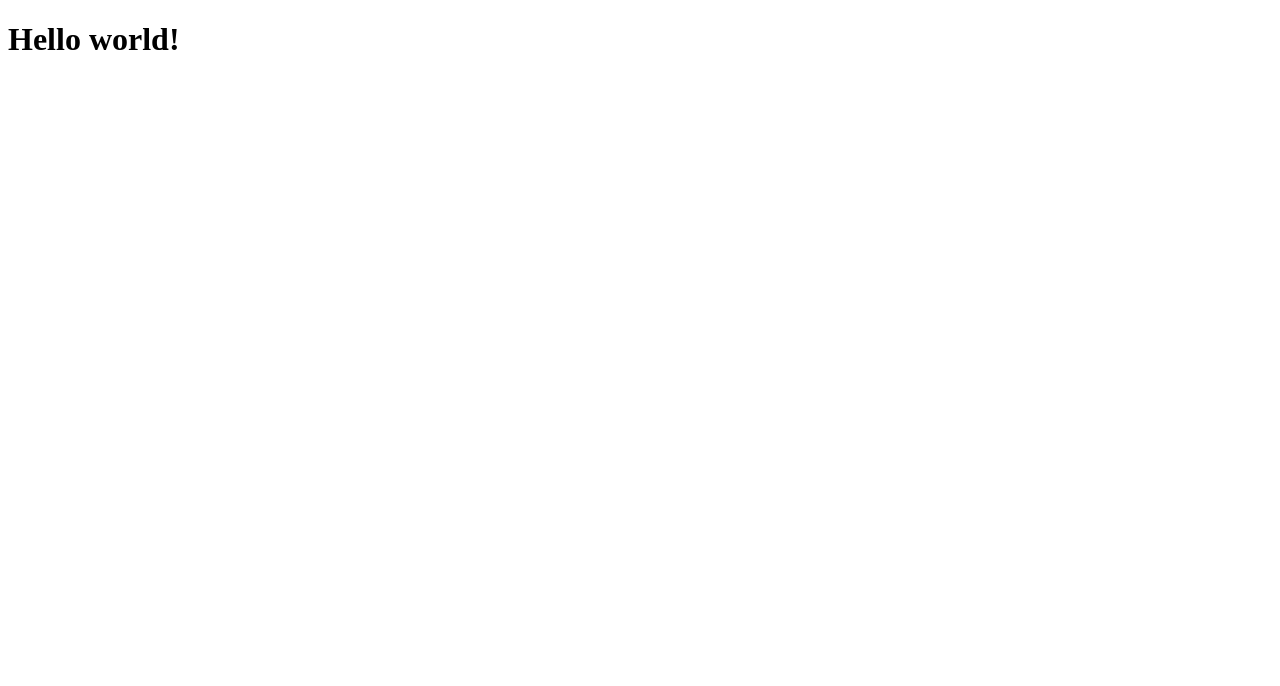
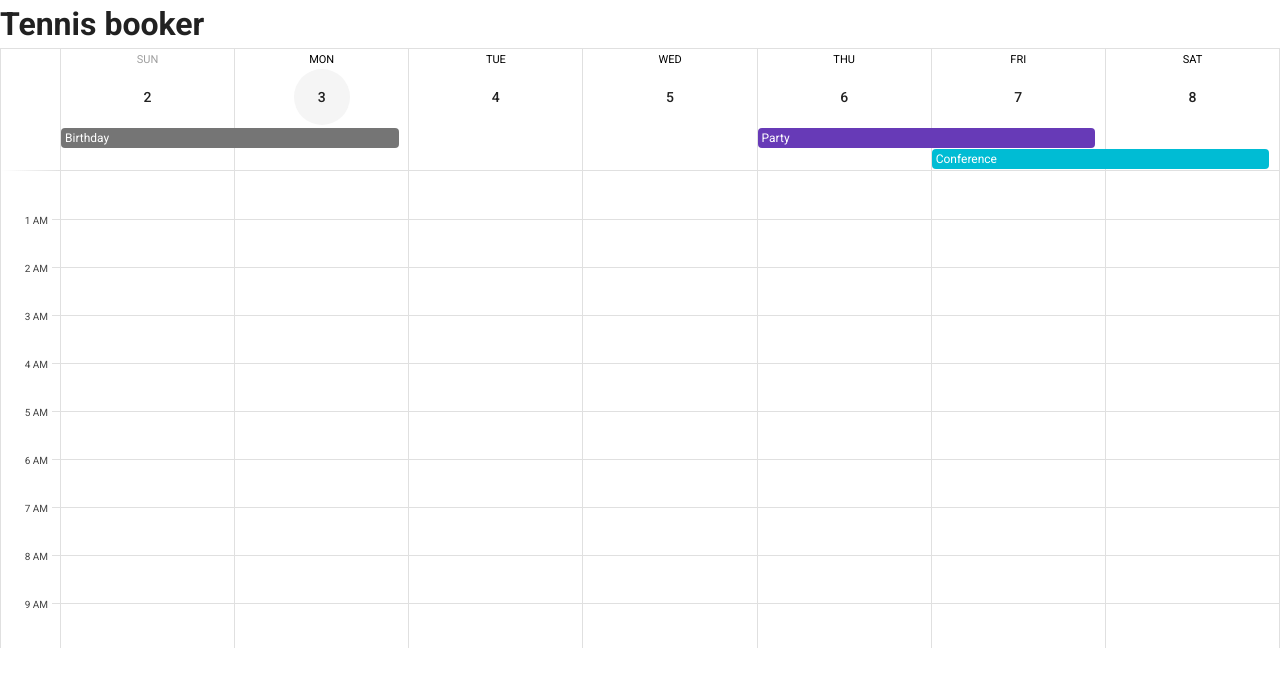
Before and after one commit to Zenika/tennisbooker, a Nuxt app: page / in a window 1280 px wide. Shown: the top 686 px of the page. Built offline with nearby package versions, Linux system fonts and the light colour scheme.

Commit message:
ajout vuetify calendar

```diff
--- /dev/null
+++ b/layouts/default.vue
@@ -0,0 +1,5 @@
+<template>
+    <v-app>
+        <nuxt/>
+    </v-app>
+</template>
--- /dev/null
+++ b/nuxt.config.js
@@ -0,0 +1,22 @@
+const title = 'Tennis booker'
+const description = 'Tennis booker est un outil de réservation de terrain de tennis'
+
+export default {
+    head: {
+        titleTemplate: 'Tennis booker',
+        meta: [
+            { charset: 'utf-8' },
+            { name: 'viewport', content: 'width=device-width, initial-scale=1' },
+            { name: 'description', content: description },
+            { name: 'og:title', content: title },
+            { name: 'og:description', content: description },
+            { name: 'twitter:description', content: description },
+            { name: 'twitter:title', content: title },
+        ],
+        link: [
+            { rel: 'stylesheet', href: 'https://fonts.googleapis.com/css?family=Roboto:100,300,400,500,700,900' },
+            { rel: 'stylesheet', href: 'https://cdn.jsdelivr.net/npm/@mdi/font@5.x/css/materialdesignicons.min.css' },
+        ],
+    },
+    buildModules: ['@nuxtjs/vuetify'],
+}
--- a/package.json
+++ b/package.json
@@ -8,5 +8,8 @@
     },
     "dependencies": {
         "nuxt": "^2.14.0"
+    },
+    "devDependencies": {
+        "@nuxtjs/vuetify": "^1.11.2"
     }
 }
--- a/pages/index.vue
+++ b/pages/index.vue
@@ -1,3 +1,96 @@
 <template>
-  <h1>Hello world!</h1>
+    <div>
+        <h1>Tennis booker</h1>
+        <v-sheet height="600">
+            <v-calendar
+                ref="calendar"
+                v-model="value"
+                :weekdays="weekday"
+                :type="type"
+                :events="events"
+                :event-overlap-mode="mode"
+                :event-overlap-threshold="30"
+                :event-color="getEventColor"
+                @change="getEvents"
+            ></v-calendar>
+        </v-sheet>
+    </div>
 </template>
+
+<script>
+export default {
+    data: () => ({
+        type: 'week',
+        types: ['month', 'week', 'day', '4day'],
+        mode: 'stack',
+        modes: ['stack', 'column'],
+        weekday: [0, 1, 2, 3, 4, 5, 6],
+        weekdays: [
+            { text: 'Sun - Sat', value: [0, 1, 2, 3, 4, 5, 6] },
+            { text: 'Mon - Sun', value: [1, 2, 3, 4, 5, 6, 0] },
+            { text: 'Mon - Fri', value: [1, 2, 3, 4, 5] },
+            { text: 'Mon, Wed, Fri', value: [1, 3, 5] },
+        ],
+        value: '',
+        events: [],
+        colors: ['blue', 'indigo', 'deep-purple', 'cyan', 'green', 'orange', 'grey darken-1'],
+        names: ['Meeting', 'Holiday', 'PTO', 'Travel', 'Event', 'Birthday', 'Conference', 'Party'],
+    }),
+    methods: {
+        getEvents({ start, end }) {
+            const events = []
+
+            const min = new Date(`${start.date}T00:00:00`)
+            const max = new Date(`${end.date}T23:59:59`)
+            const days = (max.getTime() - min.getTime()) / 86400000
+            const eventCount = this.rnd(days, days + 20)
+
+            for (let i = 0; i < eventCount; i++) {
+                const allDay = this.rnd(0, 3) === 0
+                const firstTimestamp = this.rnd(min.getTime(), max.getTime())
+                const first = new Date(firstTimestamp - (firstTimestamp % 900000))
+                const secondTimestamp = this.rnd(2, allDay ? 288 : 8) * 900000
+                const second = new Date(first.getTime() + secondTimestamp)
+
+                events.push({
+                    name: this.names[this.rnd(0, this.names.length - 1)],
+                    start: first,
+                    end: second,
+                    color: this.colors[this.rnd(0, this.colors.length - 1)],
+                    timed: !allDay,
+                })
+            }
+
+            this.events = events
+        },
+        getEventColor(event) {
+            return event.color
+        },
+        rnd(a, b) {
+            return Math.floor((b - a + 1) * Math.random()) + a
+        },
+    },
+}
+</script>
+
+<style lang="scss">
+.v-current-time {
+    height: 2px;
+    background-color: #ea4335;
+    position: absolute;
+    left: -1px;
+    right: 0;
+    pointer-events: none;
+
+    &.first::before {
+        content: '';
+        position: absolute;
+        background-color: #ea4335;
+        width: 12px;
+        height: 12px;
+        border-radius: 50%;
+        margin-top: -5px;
+        margin-left: -6.5px;
+    }
+}
+</style>
```
Also changed, not shown: prettier.config.js (added, +7 -0 lines), 3 other files (tests, documents, lock files or other folders). Lines whose indentation alone changed are shown as unchanged.
